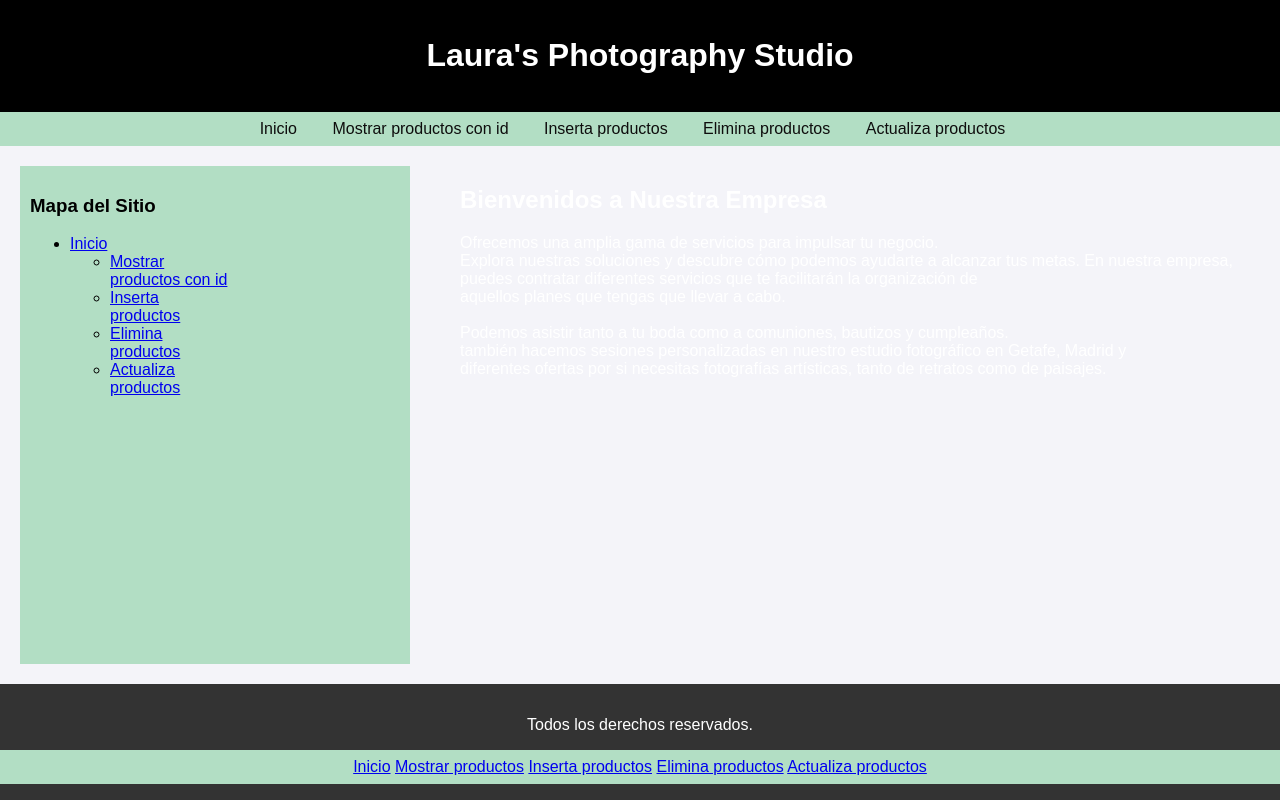
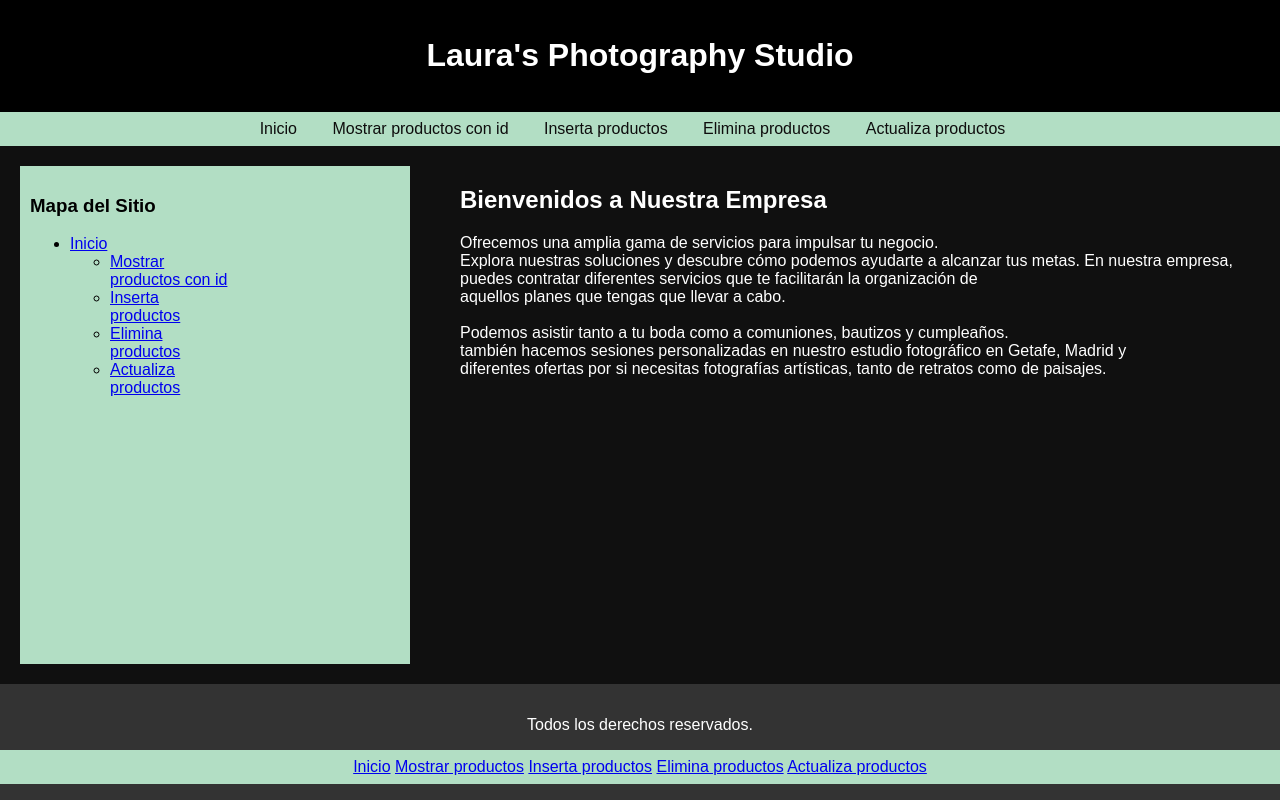
Before and after one commit to LauraVaqueroLopez/tiendaonline, a PHP site: page /Vista/menuhtml.php in a window 1280 px wide. Run offline with PHP 8.4, Linux system fonts and the light colour scheme.

Commit message:
correción del fondo body a negro q se habia cambiado

```diff
--- a/Vista/css.css
+++ b/Vista/css.css
@@ -1,7 +1,7 @@
 body {
   font-family: Arial, sans-serif;
   color: #333;
-  background-color: #f4f4f9;
+  background: #101010;
   margin: 0;
   padding: 0;
   display: flex;
```
